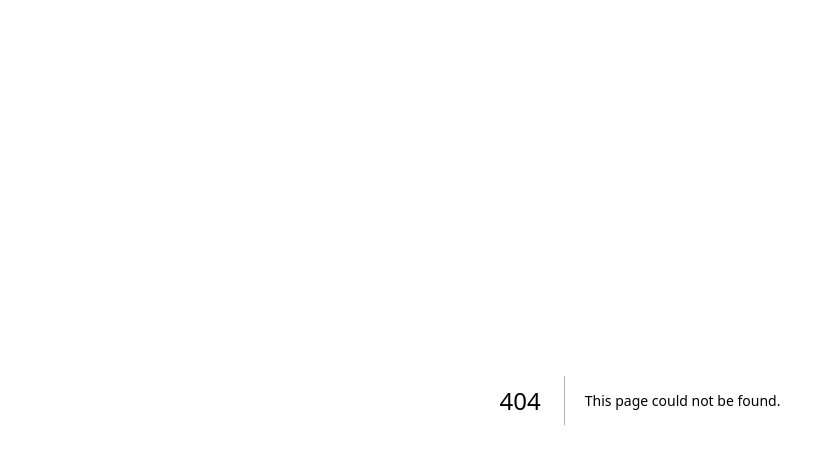
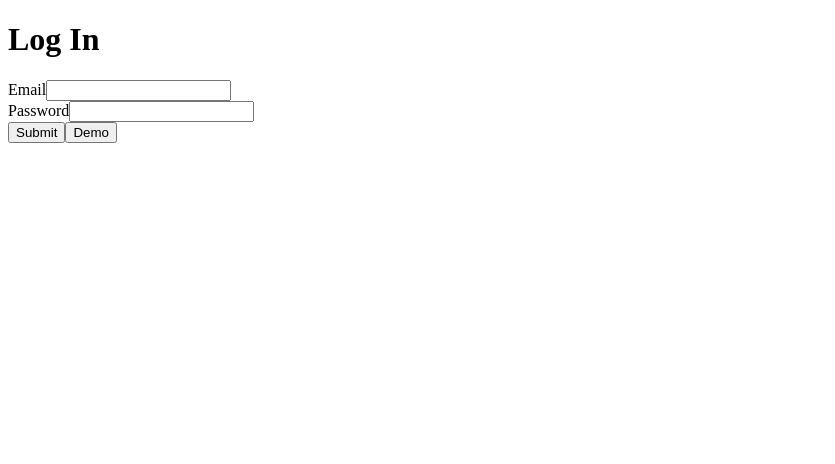
Before and after one commit to TCaprioli/Apptrack-next, a Next.js app: page /login in a window 1280 px wide. Before the commit this address had no page. Shown: the top 464 px of the page, without its empty margins (0-835 px from the left). Built offline with nearby package versions, Linux system fonts and the light colour scheme; no server answers.

Commit message:
Add support for user auth

```diff
--- /dev/null
+++ b/app/(auth)/login/page.tsx
@@ -0,0 +1,17 @@
+import { cookies } from "next/headers"
+import { redirect } from "next/navigation"
+import { AuthForm } from "../../../features/auth/components/AuthForm"
+
+export default async function LoginPage() {
+  const token = (await cookies()).get("token")?.value || ""
+  if (token) redirect("/applications")
+
+  return (
+    <div>
+      <div>
+        <h1>Log In</h1>
+        <AuthForm allowDemo={true} type="login" />
+      </div>
+    </div>
+  )
+}
--- /dev/null
+++ b/features/auth/components/AuthForm.tsx
@@ -0,0 +1,74 @@
+"use client"
+import { useState } from "react"
+import { UserApi } from "../../../server/users"
+
+type AuthFormProps = {
+  allowDemo: boolean
+  type: "login" | "signup"
+}
+
+export const AuthForm = (props: AuthFormProps) => {
+  const [email, setEmail] = useState("")
+  const [password, setPassword] = useState("")
+  const [errors, setErrors] = useState<{ email?: string; password?: string }>(
+    {}
+  )
+
+  const handleSubmit = (e: React.FormEvent) => {
+    e.preventDefault()
+    const validationErrors: { email?: string; password?: string } = {}
+
+    // Validate password
+    if (password.length < 8 || password.length > 32) {
+      validationErrors.password = "Password must be between 8 and 32 characters"
+    }
+
+    if (Object.keys(validationErrors).length > 0) {
+      setErrors(validationErrors)
+    } else {
+      console.log({ email, password })
+    }
+  }
+
+  return (
+    <form onSubmit={handleSubmit}>
+      <div>
+        <label htmlFor="email">Email</label>
+        <input
+          type="email"
+          id="email"
+          value={email}
+          onChange={(e) => setEmail(e.target.value)}
+          required
+        />
+      </div>
+
+      <div>
+        <label htmlFor="password">Password</label>
+        <input
+          type="password"
+          id="password"
+          value={password}
+          onChange={(e) => setPassword(e.target.value)}
+          required
+        />
+        {errors.password && <p>{errors.password}</p>}
+      </div>
+
+      <button type="submit">Submit</button>
+      {props.allowDemo && (
+        <button
+          onClick={async () => {
+            const userData = await UserApi.login({
+              email: "test@mail.com",
+              password: "password",
+            })
+            localStorage.setItem("authToken", userData.token)
+          }}
+        >
+          Demo
+        </button>
+      )}
+    </form>
+  )
+}
```
Also changed, not shown: app/(auth)/signup/page.tsx (added, +17 -0 lines), 1 other file (tests, documents, lock files or other folders).
